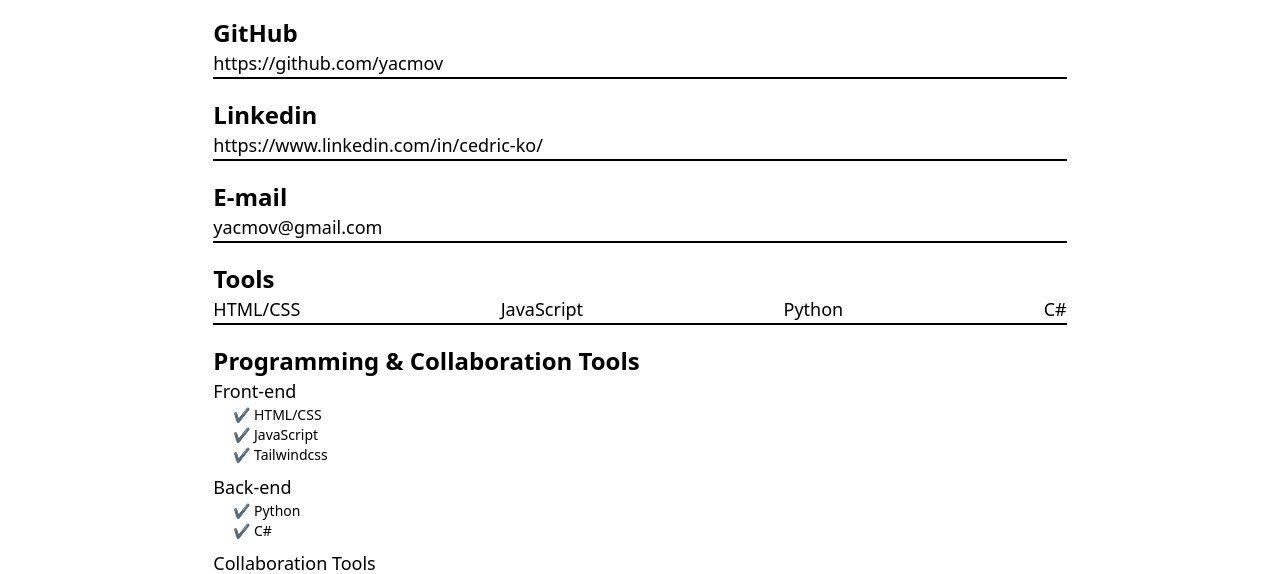
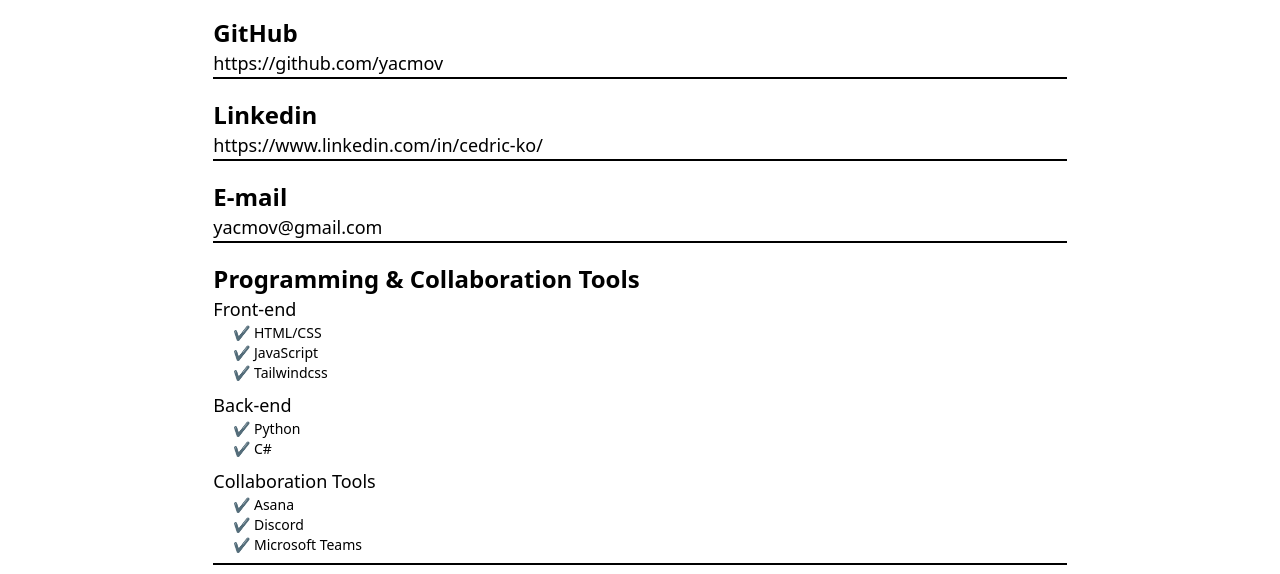
Before and after one commit to yacmov/civ-web-technologies-portfolio-final-proj, a website: page resume.html in a window 1280 px wide. Shown: the part 863-1437 px from the top of the page. Drawn offline with Linux system fonts and the light colour scheme.

Commit message:
fix(resume): duplication section removed

```diff
--- a/resume.html
+++ b/resume.html
@@ -129,17 +129,6 @@
                 </p>
             </section>
             <section class="mb-5">
-                <h4>Tools</h4>
-
-                <ul class="mb-5 flex justify-between text-lg font-normal border-b-2 border-black">
-                    <li>HTML/CSS</li>
-                    <li>JavaScript</li>
-                    <li>Python</li>
-                    <li>C#</li>
-                </ul>
-
-            </section>
-            <section class="mb-5">
                 <h4>Programming & Collaboration Tools</h4>
 
                 <ul class="mb-5 flex flex-col text-lg font-normal border-b-2 border-black">
```
Also changed, not shown: evidence/01-gitignorefile.png (added), evidence/01-readme01.png (added), evidence/01-readme02.png (added), evidence/01-readme03.png (added).
